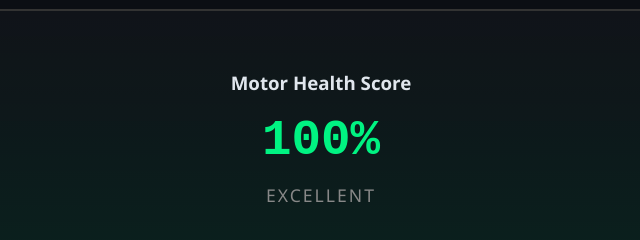
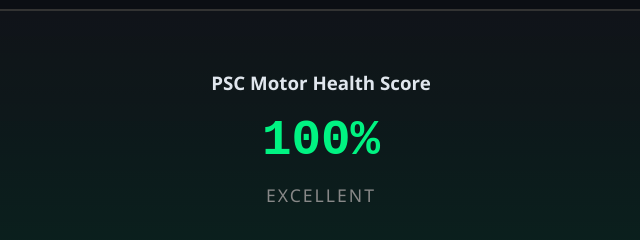
Before and after one commit to gabrielconlu/PdM---PSC-Motor, a plain HTML site: page index.html in a window 1280 px wide. Shown: the part 935-1175 px from the top of the page, 319-959 px from the left. Drawn offline with nearby package versions, Linux system fonts and the light colour scheme; no server answers.

Commit message:
index.html

```diff
--- a/index.html
+++ b/index.html
@@ -46,7 +46,7 @@
         </div>
 
         <div class="card health-card">
-            <h3>Motor Health Score</h3>
+            <h3>PSC Motor Health Score</h3>
             <div class="value" id="health-score" style="color: #00ff88;">100%</div>
             <p id="health-status">Excellent</p>
         </div>
```
